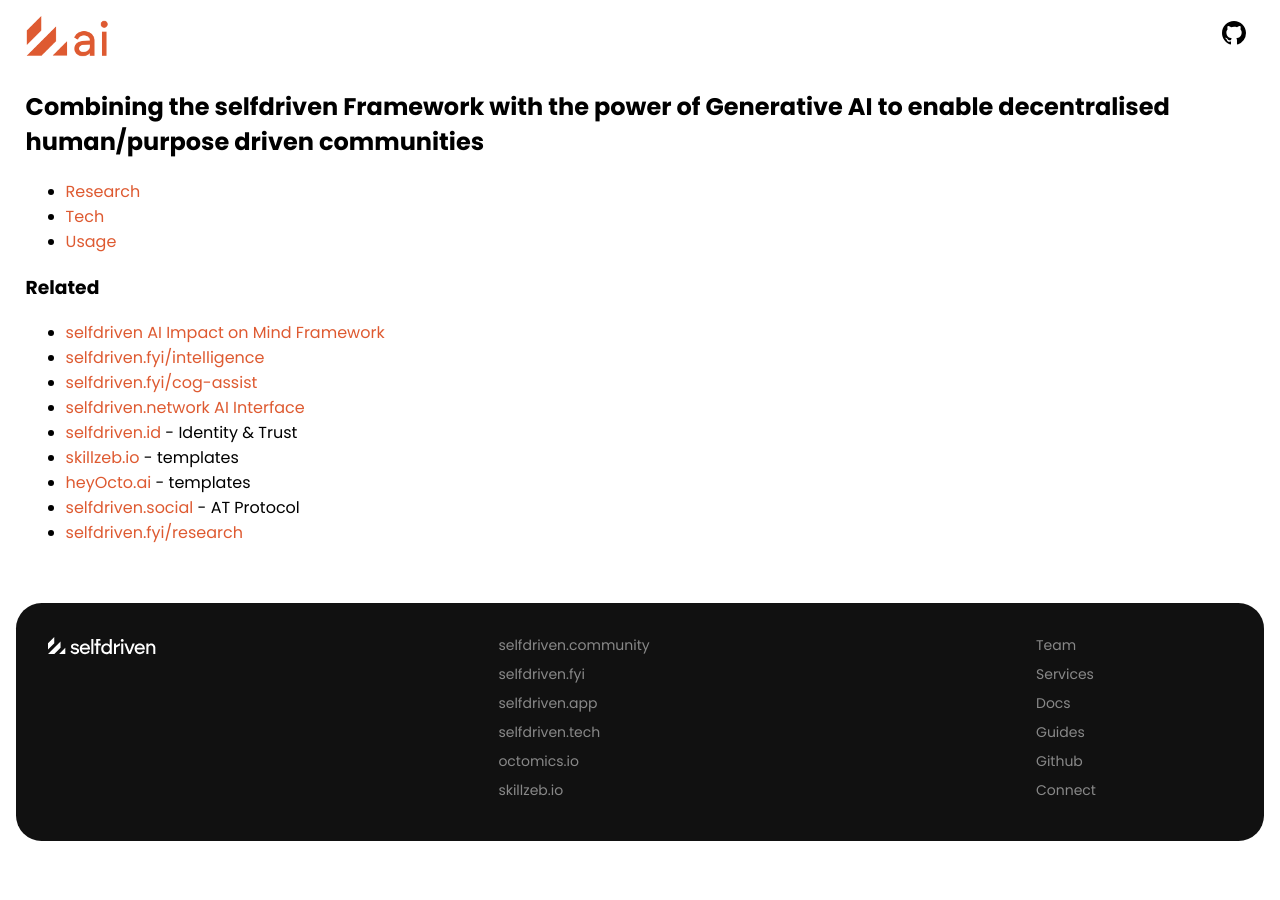
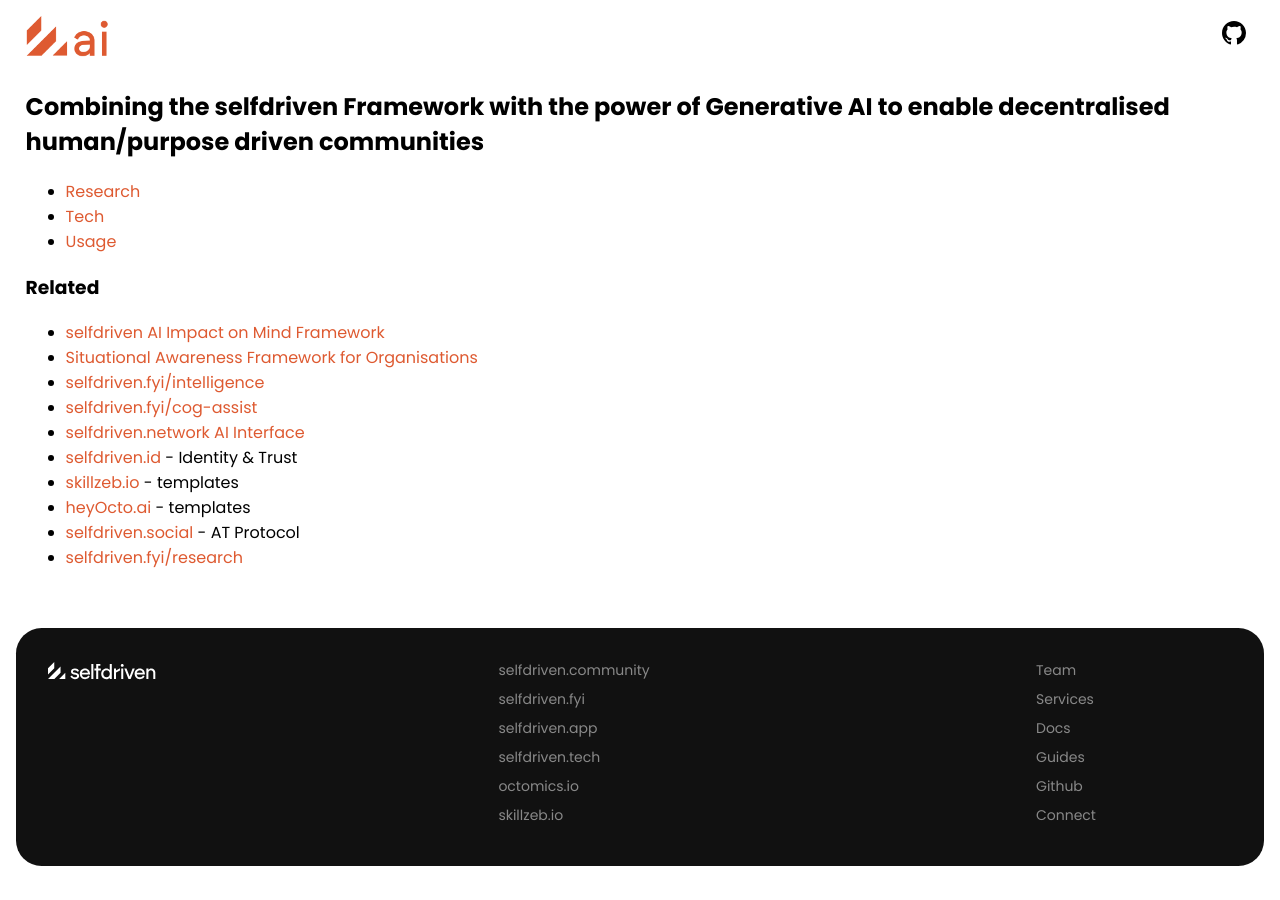
Before and after one commit to selfdriven-foundation/selfdriven-ai, a Jekyll site: the page built from docs/index.md, in a window 1280 px wide. Built offline with Jekyll 4.4.1, drawn with Linux system fonts in a browser that asks for light colours.

Commit message:
Update index.md

```diff
--- a/docs/index.md
+++ b/docs/index.md
@@ -11,6 +11,7 @@
 
 ### Related
 - [selfdriven AI Impact on Mind Framework](/impact-on-mind-framework/)
+- [Situational Awareness Framework for Organisations](/situational-awareness-framework/organisations/)
 - [selfdriven.fyi/intelligence](https://selfdriven.fyi/intelligence)
 - [selfdriven.fyi/cog-assist](https://selfdriven.fyi/cog-assist)
 - [selfdriven.network AI Interface](https://selfdriven.network)
```
